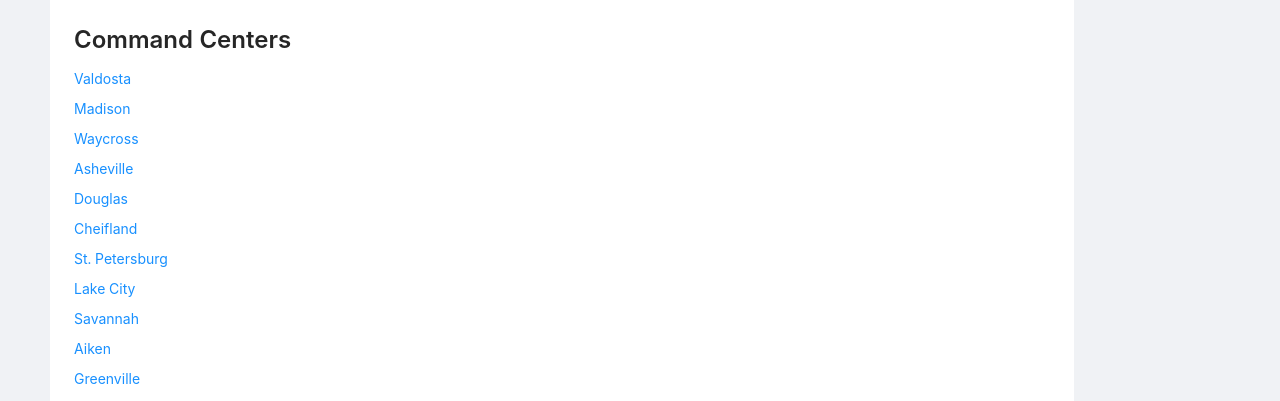
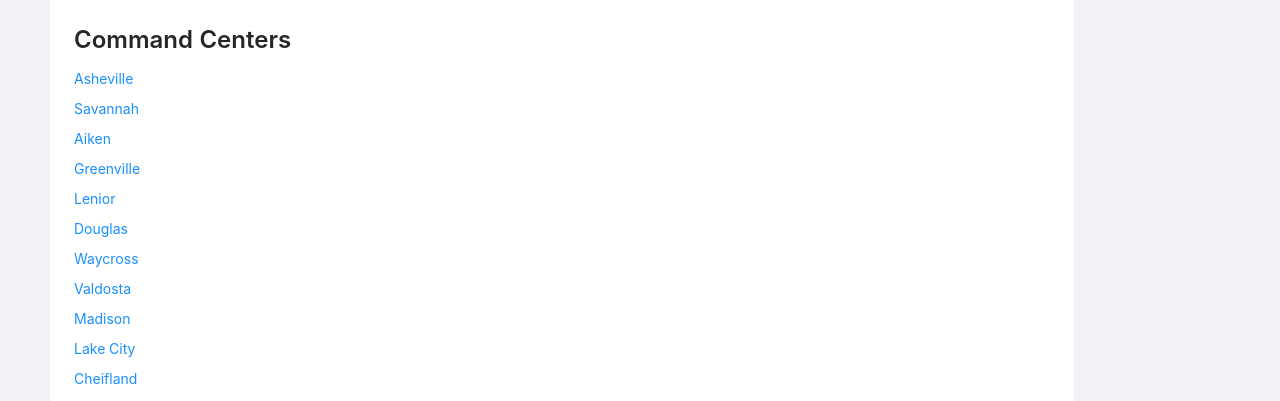
Before and after one commit to jaremieww/nase-disaster-relief, a React (Create React App) app: page /helene in a window 1280 px wide. Shown: the part 548-949 px from the top of the page. Built offline with nearby package versions, Linux system fonts and the light colour scheme.

Commit message:
order change

```diff
--- a/src/components/ian/Index.tsx
+++ b/src/components/ian/Index.tsx
@@ -25,18 +25,18 @@ export default () => {
     <section>
       <Title level={3}>Command Centers</Title>
       <Space direction="vertical">
-        <a href="/ian/valdosta">Valdosta</a>
-        <a href="/ian/madison">Madison</a>
-        <a href="/ian/waycross">Waycross</a>
         <a href="/ian/asheville">Asheville</a>
-        <a href="/ian/douglas">Douglas</a>
-        <a href="/ian/chiefland">Cheifland</a>
-        <a href="/ian/stpetersburg">St. Petersburg</a>
-        <a href="/ian/lakecity">Lake City</a>
         <a href="/ian/savannah">Savannah</a>
         <a href="/ian/aiken">Aiken</a>
         <a href="/ian/greenville">Greenville</a>
         <a href="/ian/lenior">Lenior</a>
+        <a href="/ian/douglas">Douglas</a>
+        <a href="/ian/waycross">Waycross</a>
+        <a href="/ian/valdosta">Valdosta</a>
+        <a href="/ian/madison">Madison</a>
+        <a href="/ian/lakecity">Lake City</a>
+        <a href="/ian/chiefland">Cheifland</a>
+        <a href="/ian/stpetersburg">St. Petersburg</a>
       </Space>
     </section>
 
```
